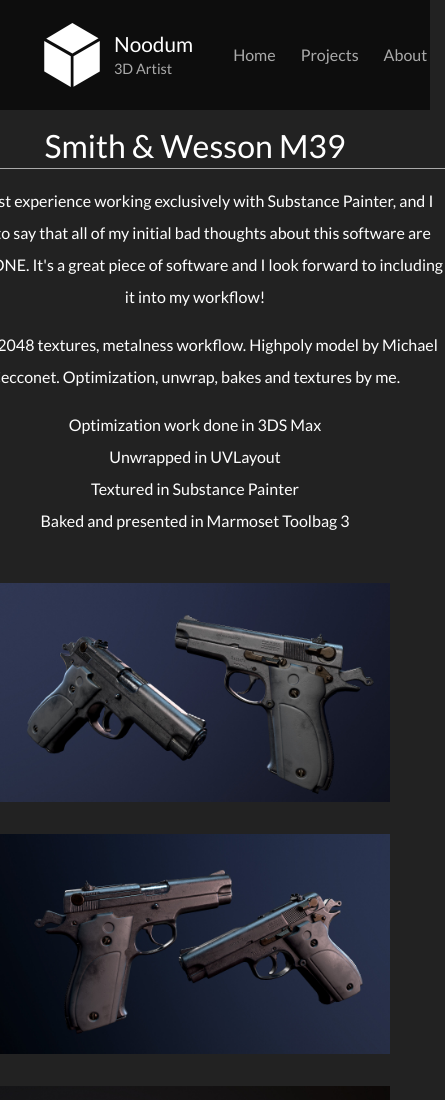
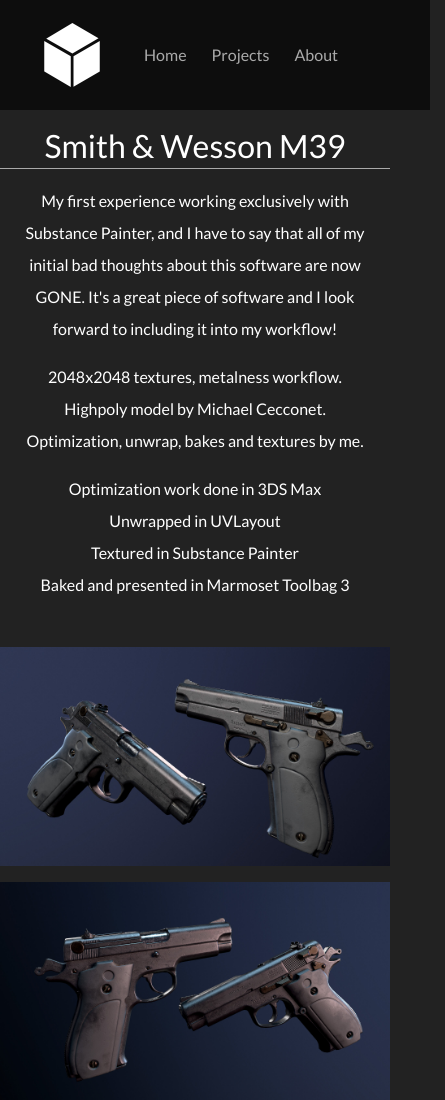
Before and after one commit to Saghen/Noodum-Portfolio, a plain HTML site: page M39/index.html in a window 390 px wide. Shown: the top 1100 px of the page, 445 px wide, since content can reach past the window. Drawn offline with Linux system fonts and the light colour scheme.

Commit message:
Improved mobile support

```diff
--- a/css/core.css
+++ b/css/core.css
@@ -219,9 +219,9 @@ header > ul > li > a:hover {
 }
 
 #post-info > h1 {
-    display: inline-block;
+    display: block;
     font-weight: normal;
-    min-width: 500px;
+    max-width: 500px;
     padding-bottom: 6px;
     border-bottom: 1px solid #aaa;
     margin: 0;
@@ -229,6 +229,8 @@ header > ul > li > a:hover {
 
 #post-info > p {
     max-width: 800px;
+    margin-left: 20px;
+    margin-right: 20px;
 }
 
 #project > img + img, #project > * + embed {
@@ -254,4 +256,12 @@ header > ul > li > a:hover {
     .other-projects-row {
         flex-wrap: wrap;
     }
+
+    #project > img + img, #project > * + embed {
+        margin-top: 16px;
+    }
+
+    #profile-info > div {
+        display: none;
+    }
 }
```
